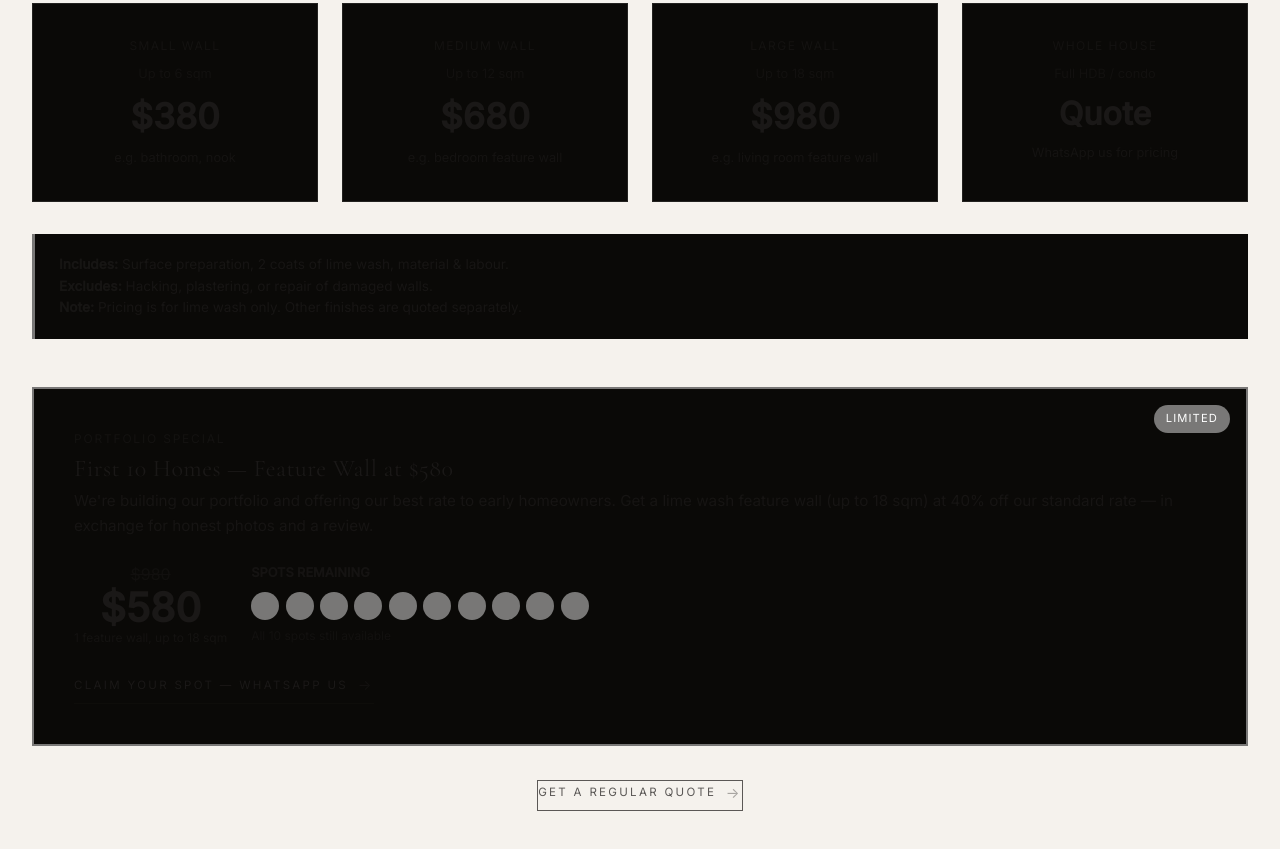
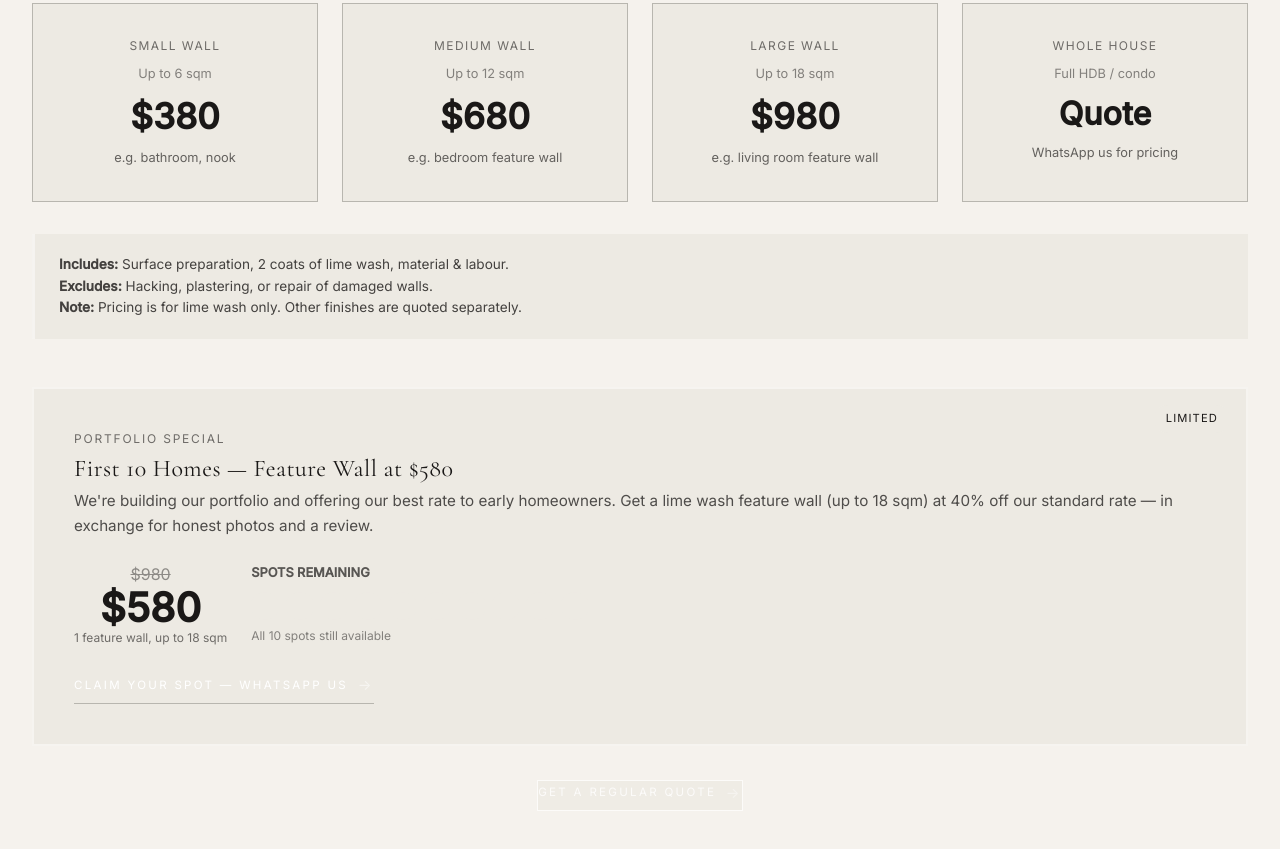
Before and after one commit to tsybjornie/surface, a plain HTML site: page lime-paint.html in a window 1280 px wide. Shown: the part 4361-5210 px from the top of the page. Drawn offline with nearby package versions, Linux system fonts and the light colour scheme.

Commit message:
fix: replace window-visible microcement images with clean close-ups; fix lime-plaster stone texture duplicate; add pricing section CSS visibility fix

```diff
--- a/css/main.css
+++ b/css/main.css
@@ -1933,3 +1933,33 @@ body:has(button:hover) .cursor-dot {
         transform: translateY(0);
     }
 }
+
+/* ========================================
+   DETAIL PAGE PRICING SECTION FIX
+   Forces warm/light background + dark readable text
+   so pricing cards are never dark-on-dark
+   ======================================== */
+#pricing {
+    background-color: var(--color-bg-warm) !important;
+    color: var(--color-text-dark) !important;
+}
+
+#pricing h2,
+#pricing h3,
+#pricing p,
+#pricing div {
+    color: var(--color-text-dark) !important;
+}
+
+#pricing .pricing-card {
+    background-color: var(--color-bg-warm-2) !important;
+    border-color: var(--color-border-warm-strong) !important;
+}
+
+#pricing [style*="background"] {
+    background-color: var(--color-bg-warm-2) !important;
+}
+
+#pricing .btn {
+    color: var(--color-white) !important;
+}
```
Also changed, not shown: lime-plaster.html (+1 -1 lines), images/microcement-fine.png, images/plaster-stone-pattern.png (added), images/system-standard-microcement.png.
